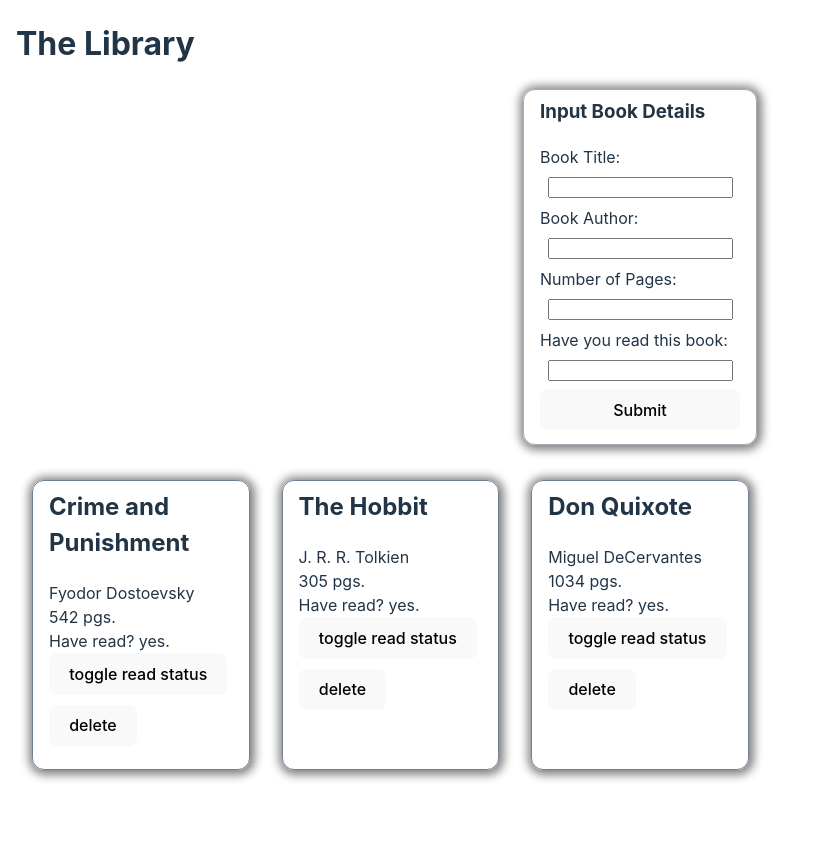
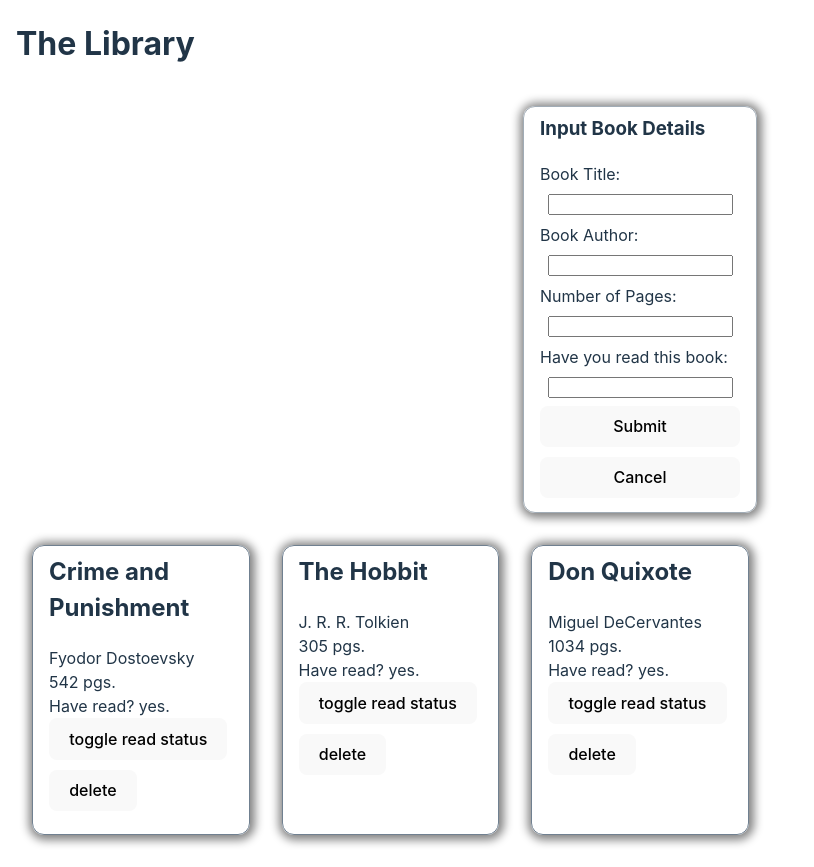
Before and after one commit to SalamanderCtesiphon/library-project, a React (Vite) app: page / in a window 1280 px wide. Both pictures are taken after a click on the button "Add A Book". Shown: the whole page, without its empty margins (0-814 px from the left). Before the commit the page ends 802 px from the top, so only its background shows below. Built offline with nearby package versions, Linux system fonts and the light colour scheme.

Commit message:
added some form validation to prevent a book from being submited if the form has an empty input I also added a cancel button for the add book form

```diff
--- a/src/App.css
+++ b/src/App.css
@@ -23,7 +23,10 @@ section {
 }
 
 .form-holder {
-  height: 375px;
+  height: 440px;
+  display: flex;
+  align-items: center;
+  justify-content: center;
 }
 
 form {
--- a/src/App.jsx
+++ b/src/App.jsx
@@ -39,6 +39,10 @@ function App() {
 
   function handleSubmit(e) {
     e.preventDefault()
+    if (title === '' || author === '' || pages === '' || have_read === '') {
+      alert('Please fill out form completely')
+      return
+    }
     setShowForm(false)
     setId(uuid())
     setBook({
@@ -77,6 +81,10 @@ function App() {
     setShowForm(true)
   }
 
+  function closeForm() {
+    setShowForm(false)
+  }
+
   useEffect(() => {
     //console.log(myLibrary)
   }, [myLibrary])
@@ -98,6 +106,7 @@ function App() {
             setPages={setPages}
             have_read={have_read}
             setHave_read={setHave_read}
+            closeForm={closeForm}
           />
         )}
       </div>
--- a/src/components/BookForm.jsx
+++ b/src/components/BookForm.jsx
@@ -8,6 +8,7 @@ function BookForm({
   setPages,
   have_read,
   setHave_read,
+  closeForm,
 }) {
   return (
     <section>
@@ -56,6 +57,9 @@ function BookForm({
         </label>
 
         <button type="submit">Submit</button>
+        <button type="button" onClick={closeForm}>
+          Cancel
+        </button>
       </form>
     </section>
   )
```
